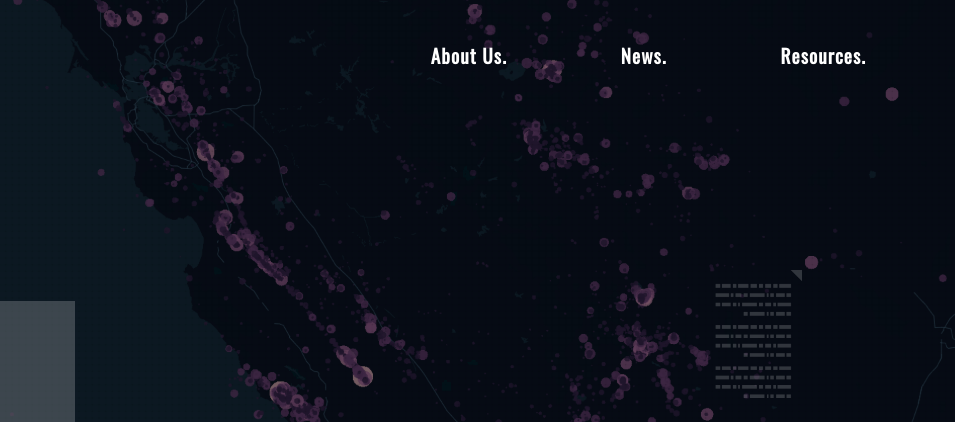
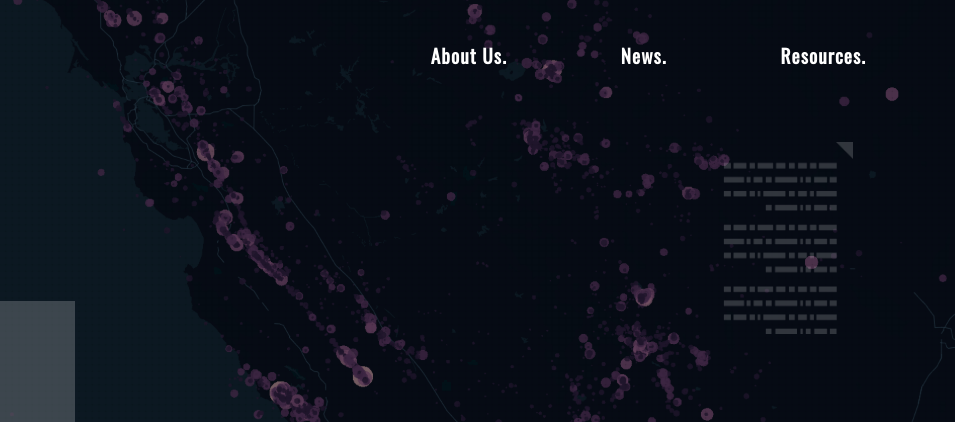
Before and after one commit to CodeForAfrica/sensors.AFRICA-SeaSensors, a Gatsby site: page / in a window 1280 px wide. Shown: the top 422 px of the page, 325-1280 px from the left. Built offline with nearby package versions, Linux system fonts and the light colour scheme; Gatsby itself is replaced by a stand-in of ours; a web font is replaced by a local one.

Commit message:
Change Grid Image positioning

```diff
--- a/src/components/IndexHeader/index.js
+++ b/src/components/IndexHeader/index.js
@@ -32,14 +32,14 @@ const styles = {
   grid: {
     position: 'absolute',
     bottom: '23em',
-    left: '65em',
+    right: '8%',
   },
   parentSlider: {
     display: 'flex',
     justifyContent: 'flex-start',
     position: 'absolute',
     color: '#ffffff',
-    top: '34.6em',
+    top: '45.6em',
     zIndex: '999',
     left: '8.1em',
   },
@@ -53,7 +53,9 @@ const Image = () => (
     <img
       src={gridImage}
       style={{
-        height: '8em',
+        height: '12em',
+        marginBottom: '4em',
+        marginLeft: '4em',
       }}
       alt="grid"
     />
```
